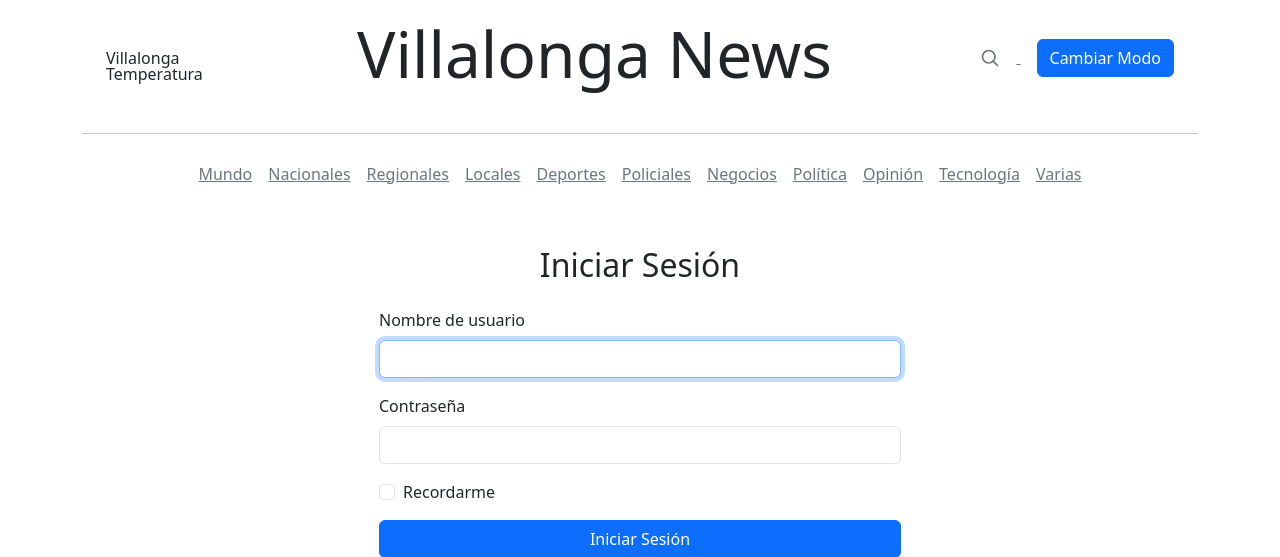
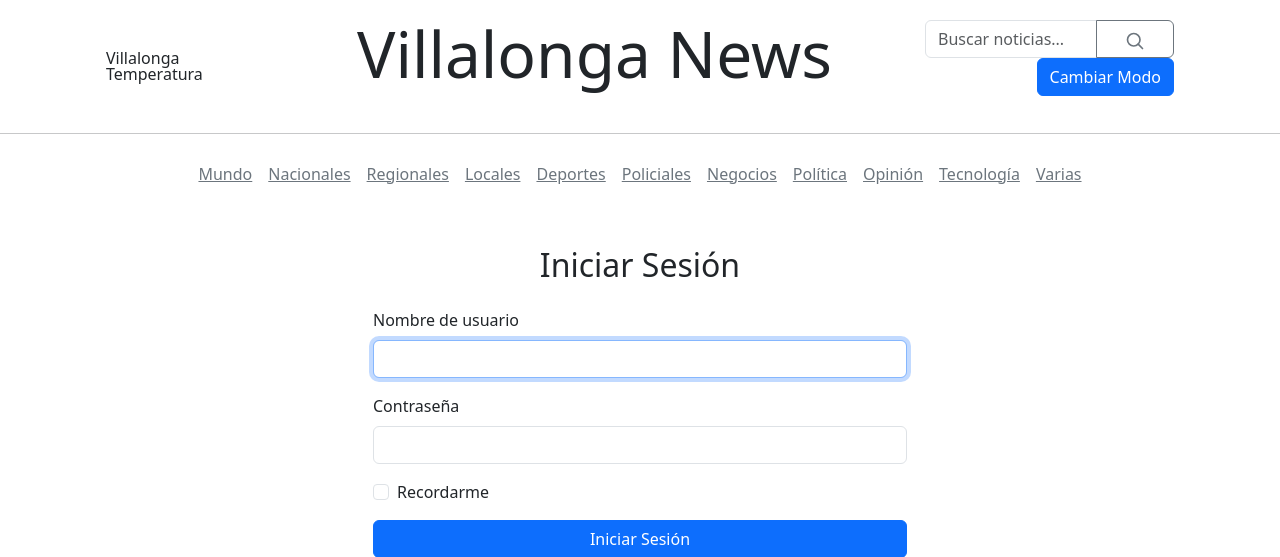
Before and after one commit to IvanEFibiger/newspaper, a Django app: a page that uses Newspaper/newspaper/core/templates/base.html in a window 1280 px wide. Shown: the top 557 px of the page. Run offline with Django 5.2, Linux system fonts and the light colour scheme.

Commit message:
se agrega la opcion de buscar articulos

```diff
--- a/Newspaper/newspaper/core/templates/base.html
+++ b/Newspaper/newspaper/core/templates/base.html
@@ -44,7 +44,10 @@
         <div class="col-4 col-sm-3 text-end">
           <!-- Botones (mostrados en pantallas medianas y grandes) -->
           <div id="collapseButtons" class="collapse d-sm-block">
-            <a class="link-secondary me-3 d-none d-sm-inline" href="#" aria-label="Search">
+            <form method="GET" action="{% url 'buscar_noticias' %}">
+              <div class="input-group">
+                <input type="text" name="q" class="form-control" placeholder="Buscar noticias..." aria-label="Buscar noticias" aria-describedby="search-icon">
+                <button class="btn btn-outline-secondary" type="submit" id="search-icon" aria-label="Search">
                   <svg xmlns="http://www.w3.org/2000/svg" width="20" height="20" fill="none" stroke="currentColor"
                     stroke-linecap="round" stroke-linejoin="round" stroke-width="2" class="mx-3" role="img"
                     viewBox="0 0 24 24">
@@ -52,7 +55,10 @@
                     <circle cx="10.5" cy="10.5" r="7.5"></circle>
                     <path d="M21 21l-5.2-5.2"></path>
                   </svg>
-            </a>
+                </button>
+              </div>
+            </form>
+          </div>
 
             <button id="modoBtn" class="btn btn-primary">Cambiar Modo</button>
 
--- a/Newspaper/newspaper/core/urls.py
+++ b/Newspaper/newspaper/core/urls.py
@@ -9,4 +9,5 @@ urlpatterns = [
     path('iniciar_sesion/', views.iniciar_sesion, name='iniciar_sesion'),
     path('cerrar_sesion/', views.cerrar_sesion, name='cerrar_sesion'),
     path('registrarse/', views.registrarse, name='registrarse'),
+    path('buscar/', views.buscar_noticias, name='buscar_noticias'),
 ]
--- a/Newspaper/newspaper/core/views.py
+++ b/Newspaper/newspaper/core/views.py
@@ -12,6 +12,7 @@ from django.contrib.auth.decorators import login_required
 from django.shortcuts import redirect
 from .forms import CustomUserCreationForm, CommentForm
 from django.contrib import messages
+from django.db.models import Q
 
 
 
@@ -138,7 +139,7 @@ def registrarse(request):
     return render(request, 'registrarse.html', {'form': form})
 
 
-@login_required
+@login_required(login_url='iniciar_sesion')
 def article_detail_view(request, pk):
     # Obtener el artículo por su PK o mostrar error 404 si no existe
     article = get_object_or_404(Article, pk=pk)
@@ -166,3 +167,20 @@ def article_detail_view(request, pk):
         'form': form,
     }
     return render(request, 'articulo.html', context)
+
+
+
+
+@login_required(login_url='iniciar_sesion')
+def buscar_noticias(request):
+    query = request.GET.get('q')  # Obtener el término de búsqueda desde los parámetros GET
+    resultados = []
+
+    if query:
+        # Buscar en los campos 'title', 'lead', y 'body' que contengan el término buscado
+        resultados = Article.objects.filter(
+            Q(title__icontains=query) | Q(lead__icontains=query) | Q(body__icontains=query)
+        ).order_by('-published_date')
+
+    # Renderizar una plantilla de resultados con las noticias encontradas
+    return render(request, 'buscar_noticias.html', {'resultados': resultados, 'query': query})
```
Also changed, not shown: Newspaper/newspaper/core/templates/buscar_noticias.html (added, +27 -0 lines), Newspaper/newspaper/db.sqlite3. Lines whose indentation alone changed are shown as unchanged.
